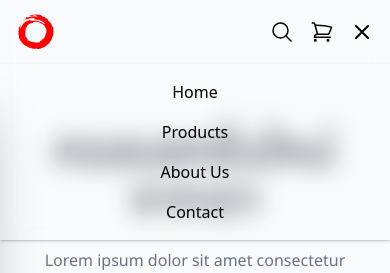
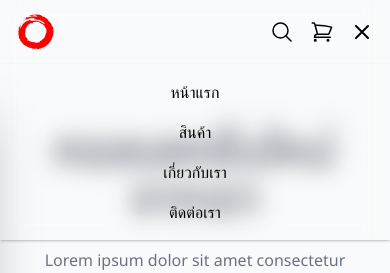
Before and after one commit to Blltxp/Zeitgeber-Thailnd-demo, a React (Vite) app: page /ProductsPage in a window 390 px wide. Both pictures are taken after a click on the button 362 px from the left and 32 px from the top of the page. Shown: the top 273 px of the page. Built offline with nearby package versions, Linux system fonts and the light colour scheme.

Commit message:
Update fix navbar route to productsPage

```diff
--- a/src/App.tsx
+++ b/src/App.tsx
@@ -2,7 +2,7 @@ import { BrowserRouter as Router, Routes, Route } from "react-router-dom";
 import Navbar from "./components/navbar";
 import Home from "./pages/home";
 import AboutUs from "./pages/aboutUs.tsx";
-import ProductPage from "./pages/product.tsx";
+import ProductsPage from "./pages/product.tsx";
 
 function App() {
   return (
@@ -14,7 +14,7 @@ function App() {
         <Routes>
           <Route path="/" element={<Home />} />
           <Route path="/About Us" element={<AboutUs />} />
-          <Route path="/ProductsPage" element={<ProductPage />} />
+          <Route path="/ProductsPage" element={<ProductsPage />} />
 
         </Routes>
       </div>
--- a/src/components/navbar.tsx
+++ b/src/components/navbar.tsx
@@ -30,7 +30,7 @@ const Navbar: React.FC = () => {
           <Link to="/" className="hover:text-red-500 transition">
             หน้าแรก
           </Link>
-          <Link to="/ProductPage" className="hover:text-red-500 transition">
+          <Link to="/ProductsPage" className="hover:text-red-500 transition">
             สินค้า
           </Link>
           <Link to="/About Us" className="hover:text-red-500 transition">
@@ -143,7 +143,7 @@ const Navbar: React.FC = () => {
                 to="/"
                 onClick={() => setIsOpen(false)}
               >
-                Home
+                หน้าแรก
               </Link>
             </li>
             <li>
@@ -152,7 +152,7 @@ const Navbar: React.FC = () => {
                 to="/ProductsPage"
                 onClick={() => setIsOpen(false)}
               >
-                Products
+                สินค้า
               </Link>
             </li>
             <li>
@@ -161,7 +161,7 @@ const Navbar: React.FC = () => {
                 to="/About Us"
                 onClick={() => setIsOpen(false)}
               >
-                About Us
+                เกี่ยวกับเรา
               </Link>
             </li>
             <li>
@@ -170,7 +170,7 @@ const Navbar: React.FC = () => {
                 to="/contact"
                 onClick={() => setIsOpen(false)}
               >
-                Contact
+                ติดต่อเรา
               </Link>
             </li>
           </ul>
--- a/src/pages/product.tsx
+++ b/src/pages/product.tsx
@@ -117,7 +117,7 @@ const products = [
   },
 ];
 
-const ProductPage: React.FC = () => {
+const ProductsPage: React.FC = () => {
   const [selectedCategory, setSelectedCategory] = useState<string>("ทั้งหมด");
   const [sortBy, setSortBy] = useState<string>("default");
   const [showSidebar, setShowSidebar] = useState<boolean>(false);
@@ -390,4 +390,4 @@ const ProductPage: React.FC = () => {
   );
 };
 
-export default ProductPage;
+export default ProductsPage;
```
